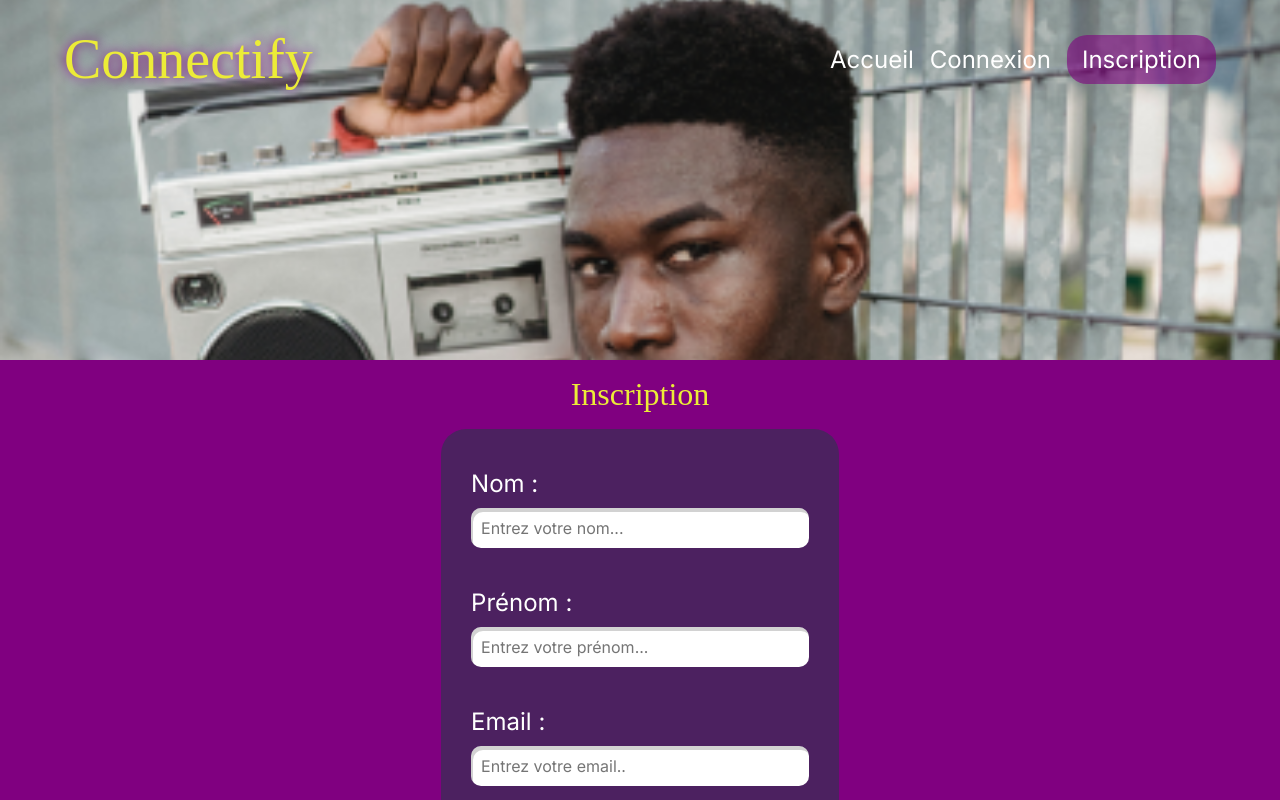
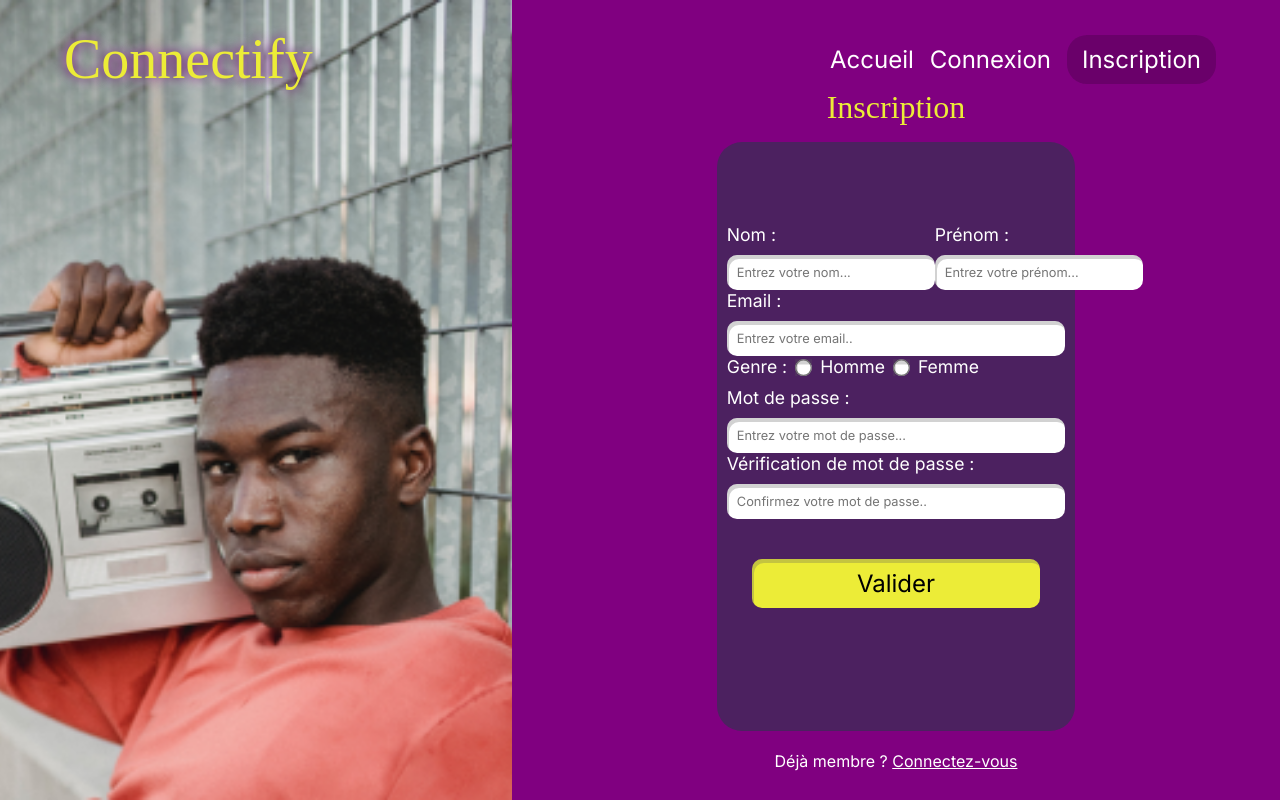
Before and after one commit to AaronSaada/Projet-react, a React (Create React App) app: page /Inscription in a window 1280 px wide. Shown: the top 800 px of the page. Built offline with nearby package versions, Linux system fonts and the light colour scheme; a web font is replaced by a local one.

Commit message:
Modifications

```diff
--- a/src/App.js
+++ b/src/App.js
@@ -2,6 +2,7 @@ import PageDAccueil from './pages/PageDAccueil'
 import PageConnexion from './pages/PageConnexion'
 import PageInscription from './pages/PageInscription'
 import PageContact from './pages/PageContact'
+import PageProfil from './pages/PageProfil'
 import './styles/general.css'
 import {Routes, Route} from 'react-router-dom'
 
@@ -13,6 +14,7 @@ export default function App() {
       <Route path="/Connexion" element={<PageConnexion/>}/>
       <Route path="/Inscription" element={<PageInscription/>}/>
       <Route path="/Contact" element={<PageContact/>}/>
+      <Route path="/Profil" element={<PageProfil/>}/>
     </Routes>
   )
 }
--- a/src/components/components-page/page-connexion/MainConnexion.js
+++ b/src/components/components-page/page-connexion/MainConnexion.js
@@ -15,7 +15,7 @@ export default function MainConnexion(){
                         <input type='password' id='password' placeholder='Entrez votre mot de passe...'/>
                     </div>
 
-                <input type='submit' id='connection' value='Se Connecter'/>
+                    <Link to='../Profil'><input type='submit' id='connection' value='Se Connecter'/></Link>
                 </div>
             </form>
             <p id='no-account'>Pas de compte ? <Link to='/Inscription' id='sign-up-link'>Inscrivez-vous</Link></p>
--- a/src/components/components-page/page-inscription/HeaderInscription.js
+++ b/src/components/components-page/page-inscription/HeaderInscription.js
@@ -2,10 +2,8 @@ import Header from '../../general/Header'
 
 export default function HeaderConnexion(){
   return(
-    <div>
-      <div className="sign-up-header-container">
-        <Header/>
-      </div>
+    <div className="sign-up-header-container">
+      <Header/>
     </div>
   )
 
--- a/src/components/components-page/page-inscription/MainInscription.js
+++ b/src/components/components-page/page-inscription/MainInscription.js
@@ -6,6 +6,7 @@ export default function MainConnexion(){
         <h2>Inscription</h2>
         <form method='POST' className='form' id='sign-up-form'>
             <div id='sign-up-form-container'>
+                <div id='sign-up-name-flex'>
                     <div>
                         <label>Nom :</label>
                         <input type='text' id='name' placeholder='Entrez votre nom...' required/>
@@ -14,6 +15,7 @@ export default function MainConnexion(){
                         <label>Prénom :</label>
                         <input type='text' id='firstname' placeholder='Entrez votre prénom...' required/>
                     </div>
+                </div>
                 <div>
                     <label>Email :</label>
                     <input type='email' id='email' placeholder='Entrez votre email..' required/>
@@ -21,13 +23,21 @@ export default function MainConnexion(){
                 <div id='gender-container'>
                     <label>Genre :</label>
                     <div id='input-radio-flex'>
+                        <div id='input-gender-flex-man'>
                             <div className="input-radio-gender">
-                            <input type='radio' id='man'/>
-                            <label>Homme</label>
+                                <input type='radio' name='genre' id='homme'/>
                             </div>
+                            <div>
+                                <label name='man' id='homme'>Homme</label>
+                            </div>
+                        </div>
+                        <div id='input-gender-flex-woman'>
                             <div className="input-radio-gender">
-                            <input type='radio' id='woman' />
-                            <label>Femme</label>
+                                <input type='radio' name='genre' id='femme'/>
+                            </div>
+                            <div>
+                                <label name='woman' id='femme'>Femme</label>
+                            </div>
                         </div>
                     </div>
                 </div>
@@ -42,7 +52,7 @@ export default function MainConnexion(){
                 <input type='submit' id='inscription' value='Valider'/>
             </div>
         </form>
-        <p id='no-account'>Pas de compte ? <Link to='/Connexion' id='sign-in-link'>Inscrivez-vous</Link></p>
+        <p id='no-account'>Déjà membre ? <Link to='/Connexion' id='sign-in-link'>Connectez-vous</Link></p>
     </div>
   )
 
--- /dev/null
+++ b/src/components/components-page/page-profil/HeaderProfil.js
@@ -0,0 +1,10 @@
+import Header from '../../general/Header'
+
+export default function HeaderProfil(){
+    return(
+        <div id='header-profile-background'>
+            <Header/>
+        </div>
+
+    )
+}
--- a/src/pages/PageConnexion.js
+++ b/src/pages/PageConnexion.js
@@ -5,8 +5,11 @@ import Footer from '../components/general/Footer'
 export default function PageConnexion(){
   return(
     <div>
-      <HeaderConnexion/>
-      <MainConnexion/>
+      <div id='connection-flex-desktop'>
+        <HeaderConnexion/>
+        <MainConnexion/>
+      </div>
+
       <Footer/>
     </div>
   )
--- a/src/pages/PageInscription.js
+++ b/src/pages/PageInscription.js
@@ -4,8 +4,10 @@ import Footer from '../components/general/Footer'
 export default function PageInscription(){
   return(
     <div>
-      <HeaderInscription/>
-      <MainInscription/>
+      <div id='sign-up-flex-desktop'>
+        <HeaderInscription/>
+        <MainInscription/>
+      </div>
       <Footer/>
     </div>
   )
--- /dev/null
+++ b/src/pages/PageProfil.js
@@ -0,0 +1,9 @@
+import HeaderProfil from "../components/components-page/page-profil/HeaderProfil"
+
+export default function PageProfil(){
+    return(
+        <>
+            <HeaderProfil/>
+        </>
+    )
+}
--- a/src/styles/general.css
+++ b/src/styles/general.css
@@ -17,6 +17,11 @@
     --couleur-secondaire: purple;
     --couleur-tertiaire: rgb(76, 33, 96);
     --couleur-titre: rgb(145, 48, 154);
+}
+
+body{
+    max-width: 100vw;
+    overflow-x: hidden;
 }
 
 h1{
@@ -389,6 +394,7 @@ footer{
 .connection-header-container{
     height: 45vh;
     background: url(../images/fd_gauche.png);
+
 }
 
 .connection-section-container, .sign-up-section-container{
@@ -446,14 +452,24 @@ footer{
 }
 
 input[type='radio']{
-    width: 10px;
-    transform: scale(2.5);
-    display: inline;
+    transform: scale(1.5)
 }
 
-#input-radio-flex{
+#input-gender-flex-man, #input-gender-flex-woman{
     display: flex;
+    flex-direction: row;
     margin: 0;
+    padding: 0;
+}
+
+.input-radio-gender{
+    margin: 0;
+    padding: 0;
+}
+
+.input-radio-gender input{
+    margin: 0 10px;
+    transform: translateY(40%) scale(1.3);
 }
 
 #gender-container{
@@ -465,6 +481,9 @@ input[type='radio']{
     text-decoration: underline;
 }
 
+#sign-up-name-flex{
+    margin: 0;
+}
 
 /*  ----------- CONTACT ----------- */
 
@@ -480,10 +499,29 @@ input[type='radio']{
     display: none;
 }
 
+/*  ------------ PROFIL --------------  */
+
+#header-profile-background{
+    background-color: var(--couleur-secondaire);
+    height: 15vh;
+    display: flex;
+    align-items: center;
+    justify-content: center;
+}
+
+
 /*  --------------  RESPONSIVE  -------------   */
 
 
 @media (min-width: 1100px){
+
+    h1{
+        font-size: 8rem;
+    }
+
+    .section-bienvenue-container h2{
+        font-size: 5rem;
+    }
 
     .header-logo{
         display: flex;
@@ -510,7 +548,7 @@ input[type='radio']{
     }
 
     .desktop-nav li:last-child{
-        background-color: rgba(128, 0, 128, 0.587);
+        background-color: rgba(90, 0, 90, 0.587);
         border-radius: 20px;
         padding: 10px 15px;
     }
@@ -540,6 +578,7 @@ input[type='radio']{
         display: flex;
         flex-direction: column;
         justify-content: space-evenly;
+        width: 50vw;
     }
 
     img[src='{imageQSN}']{
@@ -548,6 +587,10 @@ input[type='radio']{
 
     .section-qui-sommes-nous p {
         max-width: 60%;
+    }
+
+    .home-page-container .form-container{
+        width: 50%;
     }
 
     .contact-background{
@@ -575,4 +618,86 @@ input[type='radio']{
         margin: 0 auto;
     }
 
+    .connection-header-container .header-logo, .sign-up-header-container .header-logo{
+        position: absolute;
+        top: 0;
+        left: 0;
+        right: 0;
+    }
+
+    #connection-flex-desktop{
+        display: flex;
+    }
+
+    #sign-up-flex-desktop{
+        display: flex;
+    }
+
+    .connection-header-container, .sign-up-header-container{
+        width: 40vw;
+        height: 100vh;
+        background-repeat: no-repeat;
+        background-size: cover;
+    }
+
+    .connection-section-container, .sign-up-section-container{
+        width: 60vw;
+        justify-content: center;
+        padding-top: 5%;
+    }
+
+    .sign-up-section-container{
+        height: 100vh;
+    }
+
+    #sign-up-section-container{
+        width: 55vw;
+    }
+
+    #sign-up-form{
+        height: 100%;
+        width: 70%;
+        font-size: 10px;
+    }
+
+    #sign-up-form label{
+        font-size: 1.1rem;
+    }
+
+    #sign-up-form input{
+        font-size: 0.8rem;
+    }
+
+    #sign-up-form input[type='submit']{
+        font-size: 1.5rem;
+    }
+
+    #sign-up-form-container{
+        height: 100%;
+        max-width: 100%;
+        justify-content: center;
+    }
+
+    #sign-up-form div{
+        margin: 0 ;
+        padding: 0;
+    }
+
+    #sign-up-name-flex{
+        display: flex;
+        flex-direction: row;
+        justify-content: space-between;
+        align-items: center;
+    }
+
+    #input-radio-flex{
+        flex-direction: row;
+    }
+
+    #gender-container{
+       margin-top: 1rem;
+    }
+
+
+
 }
```
Also changed, not shown: src/components/components-page/page-profil/MainProfil.js (added, +7 -0 lines). Lines whose indentation alone changed are shown as unchanged.
